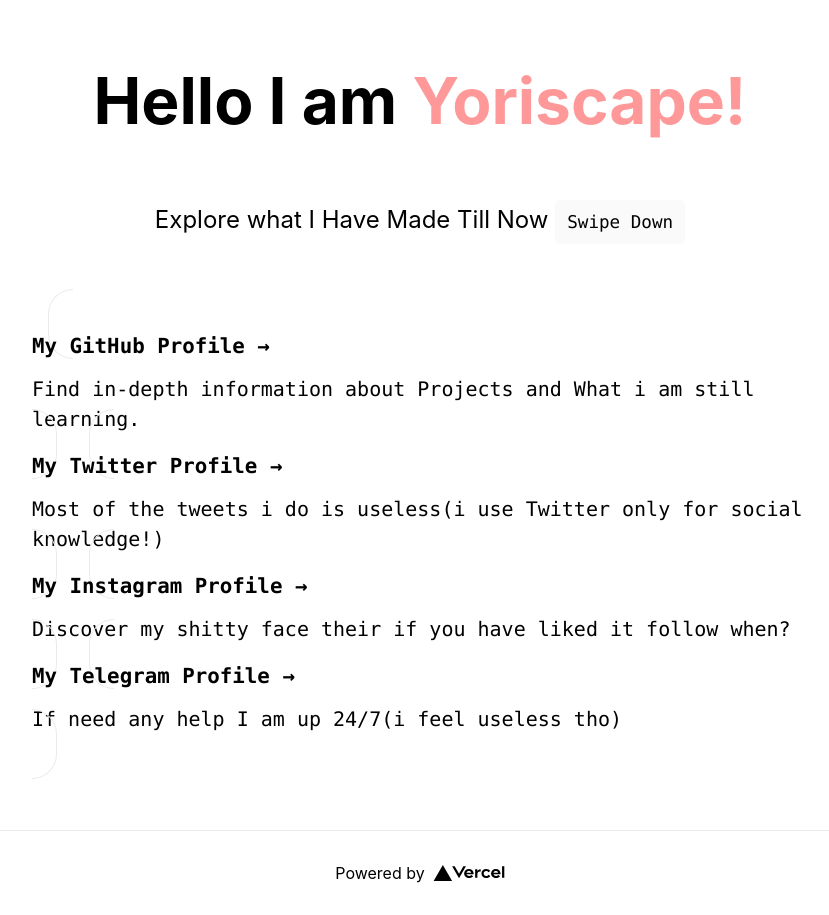
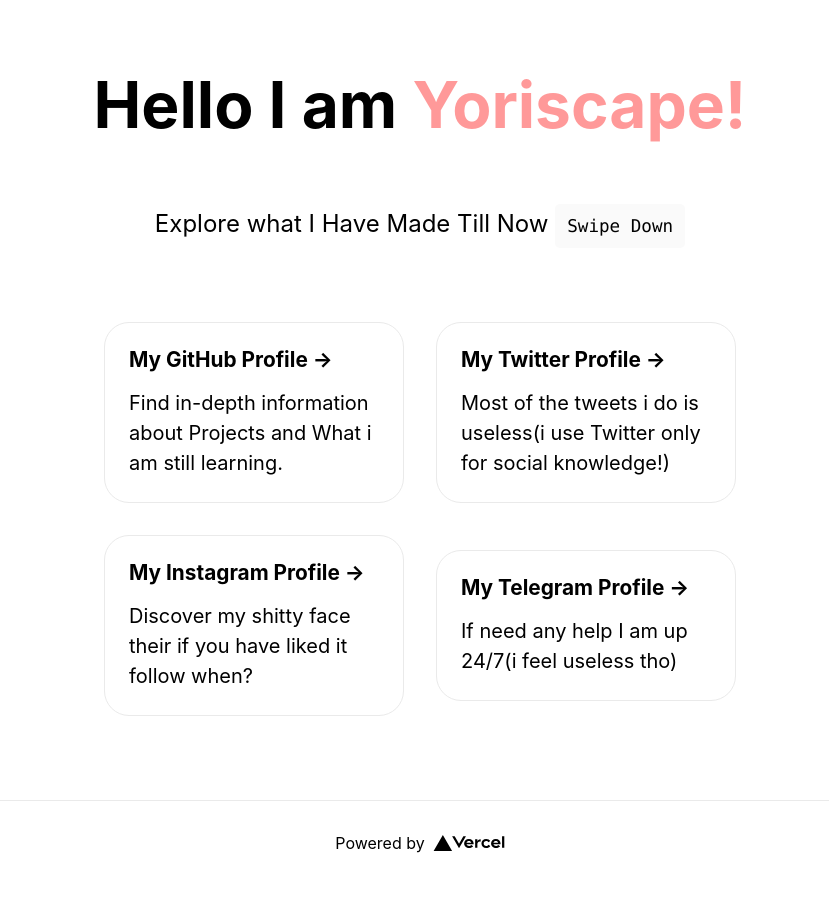
Before and after one commit to yoriscape/yoriscape-nextjs, a Next.js app: page / in a window 1280 px wide. Shown: the whole page, without its empty margins (220-1049 px from the left). After the commit the page ends 885 px from the top, so only its background shows below. Built offline with nearby package versions, Linux system fonts and the light colour scheme.

Commit message:
Revert changes

```diff
--- a/styles/Home.module.css
+++ b/styles/Home.module.css
@@ -66,15 +66,11 @@
 }
 
 .grid {
+  display: flex;
   align-items: center;
   justify-content: center;
   flex-wrap: wrap;
   max-width: 800px;
-  border-radius: 5px;
-  padding: 0.75rem;
-  font-size: 1.1rem;
-  font-family: Menlo, Monaco, Lucida Console, Liberation Mono, DejaVu Sans Mono,
-    Bitstream Vera Sans Mono, Courier New, monospace;
 }
 
 .card {
```
